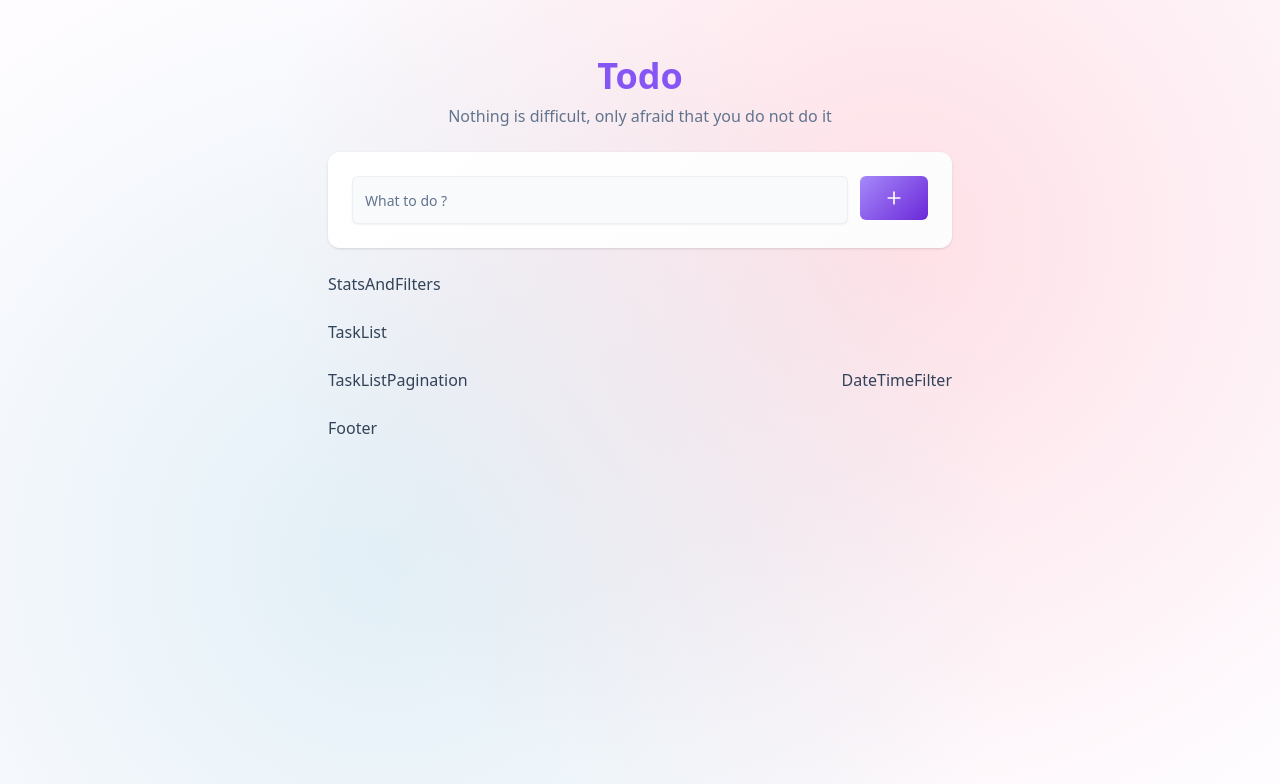
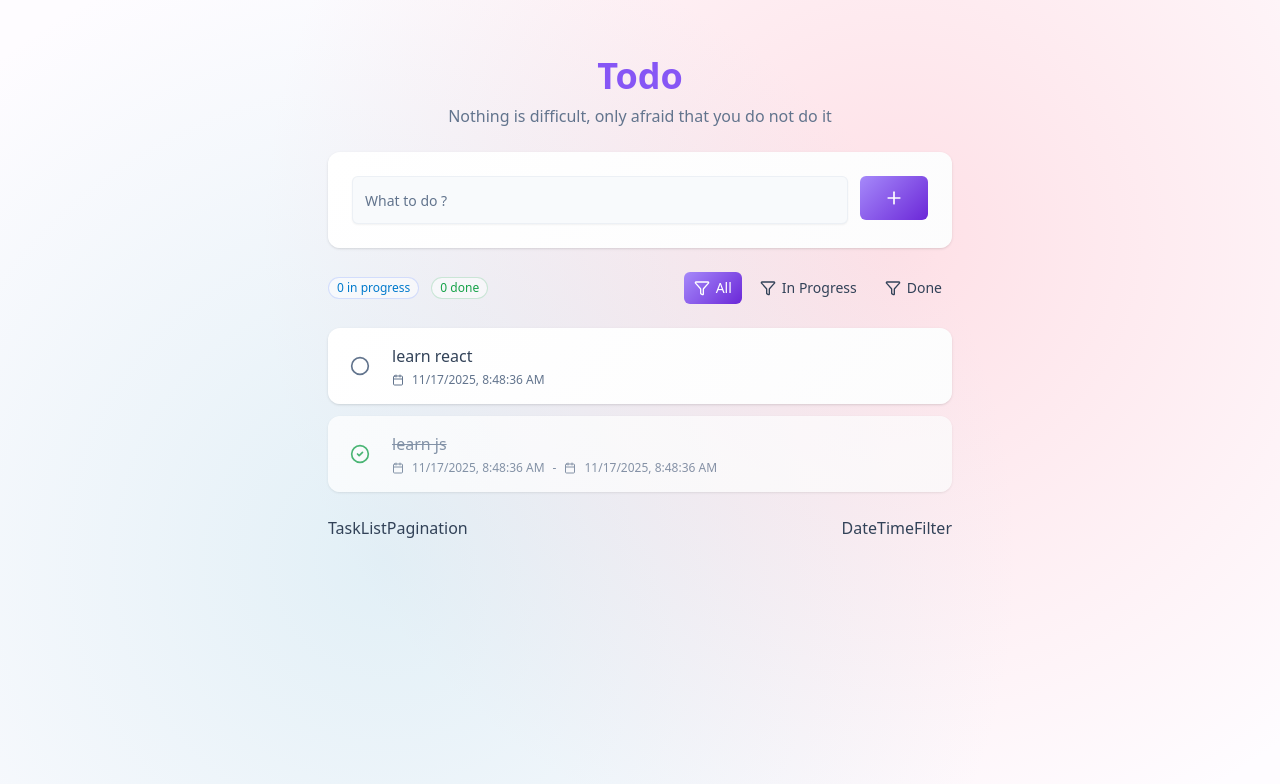
Before and after one commit to ngomanhhoang/todo, a React (Vite) app in the folder frontend/: page / in a window 1280 px wide. Shown: the top 784 px of the page. Built offline with nearby package versions, Linux system fonts and the light colour scheme.

Commit message:
Add: ui annd logic for task card, task list and footer

```diff
--- a/frontend/src/components/Footer.jsx
+++ b/frontend/src/components/Footer.jsx
@@ -1,9 +1,26 @@
-import React from 'react'
+import React from "react";
 
-const Footer = () => {
+function Footer({ completedTasksCount = 0, activeTasksCount = 0 }) {
   return (
-    <div>Footer</div>
-  )
+    <>
+      {completedTasksCount + activeTasksCount > 0 && (
+        <div className="text-center">
+          <p className="text-sm text-muted-foreground">
+            {completedTasksCount > 0 && (
+              <>
+                🎉 Awesome ! You have done {completedTasksCount} tasks
+                {activeTasksCount > 0 && `, still ${activeTasksCount} tasks`}
+              </>
+            )}
+
+            {completedTasksCount === 0 && activeTasksCount > 0 && (
+              <>Let's get started {activeTasksCount} tasks!</>
+            )}
+          </p>
+        </div>
+      )}
+    </>
+  );
 }
 
-export default Footer
+export default Footer;
--- a/frontend/src/components/StatsAndFilters.jsx
+++ b/frontend/src/components/StatsAndFilters.jsx
@@ -1,9 +1,47 @@
-import React from 'react'
+import React from "react";
+import { Badge } from "./ui/badge";
+import { FilterType } from "@/lib/data";
+import { Filter } from "lucide-react";
+import { Button } from "./ui/button";
 
-const StatsAndFilters = () => {
+function StatsAndFilters({
+  completedTasksCount = 0,
+  activeTasksCount = 0,
+  filter = "all",
+}) {
   return (
-    <div>StatsAndFilters</div>
-  )
+    <div className="flex flex-col items-start justify-between gap-4 sm:flex-row sm:items-center">
+      <div className="flex gap-3">
+        <Badge
+          variant="secondary"
+          className="bg-white/50 text-accent-foreground border-info/20"
+        >
+          {activeTasksCount} {FilterType.active}
+        </Badge>
+        <Badge
+          variant="secondary"
+          className="bg-white/50 text-success border-success/20"
+        >
+          {completedTasksCount} {FilterType.completed}
+        </Badge>
+      </div>
+
+      {/* Filter */}
+      <div className="flex flex-col gap-2 sm:flex-row">
+        {Object.keys(FilterType).map((type) => (
+          <Button
+            key={type}
+            variant={filter === type ? "gradient" : "ghost"}
+            size="sm"
+            className={"capitalize"}
+          >
+            <Filter className="size-4" />
+            {FilterType[type]}
+          </Button>
+        ))}
+      </div>
+    </div>
+  );
 }
 
-export default StatsAndFilters
+export default StatsAndFilters;
--- /dev/null
+++ b/frontend/src/components/TaskCard.jsx
@@ -0,0 +1,103 @@
+import React from "react";
+import { Card } from "./ui/card";
+import { cn } from "@/lib/utils";
+import { Button } from "./ui/button";
+import {
+  Calendar,
+  CheckCircle2,
+  Circle,
+  SquarePen,
+  Trash2,
+} from "lucide-react";
+import { Input } from "./ui/input";
+
+function TaskCard({ task, index }) {
+  let isEditing = false;
+  return (
+    <Card
+      className={cn(
+        "p-4 bg-gradient-card border-0 shadow-custom-md hover:shadow-custom-lg transition-all duration-200 animate-fade-in group",
+        task.status === "completed" && "opacity-75"
+      )}
+      style={{ animationDelay: `${index * 50}ms` }}
+    >
+      <div className="flex items-center gap-4">
+        <Button
+          variant="ghost"
+          size="icon"
+          className={cn(
+            "shrink-0 size-8 rounded-full transition-all duration-200",
+            task.status === "completed"
+              ? "text-success hover:text-success/80"
+              : "text-muted-foreground hover:text-primary"
+          )}
+        >
+          {task.status === "completed" ? (
+            <CheckCircle2 className="size-5" />
+          ) : (
+            <Circle className="size-5" />
+          )}
+        </Button>
+
+        {/* editing */}
+        <div className="flex-1 min-w-0">
+          {isEditing ? (
+            <Input
+              placeholder="What to do ?"
+              className="flex-1 h-12 text-base border-border/50 focus:border-primary/50 focus:ring-primary/20"
+              type="text"
+            />
+          ) : (
+            <p
+              className={cn(
+                "text-base transition-all duration-200",
+                task.status === "completed"
+                  ? "line-through text-muted-foreground"
+                  : "text-foreground"
+              )}
+            >
+              {task.title}
+            </p>
+          )}
+
+          <div className="flex items-center gap-2 mt-1">
+            <Calendar className="size-3 text-muted-foreground" />
+            <span className="text-xs text-muted-foreground">
+              {new Date(task.createdAt).toLocaleString()}
+            </span>
+            {task.completedAt && (
+              <>
+                <span className="text-xs text-muted-foreground"> - </span>
+                <Calendar className="size-3 text-muted-foreground" />
+                <span className="text-xs text-muted-foreground">
+                  {new Date(task.completedAt).toLocaleString()}
+                </span>
+              </>
+            )}
+          </div>
+        </div>
+
+        {/* edit and delete button */}
+        <div className="hidden gap-2 group-hover:inline-flex animate-slide-up">
+          <Button
+            variant="ghost"
+            size="icon"
+            className="shrink-0 transition-colors size-8 text-muted-foreground hover:text-info"
+          >
+            <SquarePen className="size-4" />
+          </Button>
+
+          <Button
+            variant="ghost"
+            size="icon"
+            className="shrink-0 transition-colors size-8 text-muted-foreground hover:text-destructive"
+          >
+            <Trash2 className="size-4" />
+          </Button>
+        </div>
+      </div>
+    </Card>
+  );
+}
+
+export default TaskCard;
--- /dev/null
+++ b/frontend/src/components/TaskEmptyState.jsx
@@ -0,0 +1,33 @@
+import React from "react";
+import { Card } from "./ui/card";
+import { Circle } from "lucide-react";
+
+function TaskEmptyState(filter) {
+  return (
+    <Card className="p-8 text-center border-0 bg-gradient-card shadow-custom-md">
+      <div className="space-y-3">
+        <Circle className="mx-auto size-12 text-muted-foreground" />
+        <div>
+          <h3 className="font-medium text-foreground">
+            {filter === "active"
+              ? "No tasks are being done yet"
+              : filter === "completed"
+              ? "No tasks completed yet"
+              : "No tasks yet"}
+          </h3>
+          <p className="text-sm text-muted-foreground">
+            {filter === "all"
+              ? "Add task to start"
+              : `
+                Move to "all" to see the task ${
+                  filter === "active" ? "done" : "in progress"
+                }
+            `}
+          </p>
+        </div>
+      </div>
+    </Card>
+  );
+}
+
+export default TaskEmptyState;
--- a/frontend/src/components/TaskList.jsx
+++ b/frontend/src/components/TaskList.jsx
@@ -1,9 +1,35 @@
-import React from 'react'
+import React from "react";
+import TaskEmptyState from "./TaskEmptyState";
+import TaskCard from "./TaskCard";
 
-const TaskList = () => {
+function TaskList() {
+  let filter = "all";
+  const filteredTasks = [
+    {
+      _id: "1",
+      title: "learn react",
+      status: "active",
+      completedAt: null,
+      createdAt: new Date(),
+    },
+    {
+      _id: "2",
+      title: "learn js",
+      status: "completed",
+      completedAt: new Date(),
+      createdAt: new Date(),
+    },
+  ];
+  if (!filteredTasks || filteredTasks.length === 0) {
+    return <TaskEmptyState filter={filter} />;
+  }
   return (
-    <div>TaskList</div>
-  )
+    <div className="space-y-3">
+      {filteredTasks.map((task, index) => (
+        <TaskCard key={task._id ?? index} task={task} index={index} />
+      ))}
+    </div>
+  );
 }
 
-export default TaskList
+export default TaskList;
--- /dev/null
+++ b/frontend/src/lib/data.js
@@ -0,0 +1,5 @@
+export const FilterType = {
+  all: "all",
+  active: "in progress",
+  completed: "done",
+};
```
